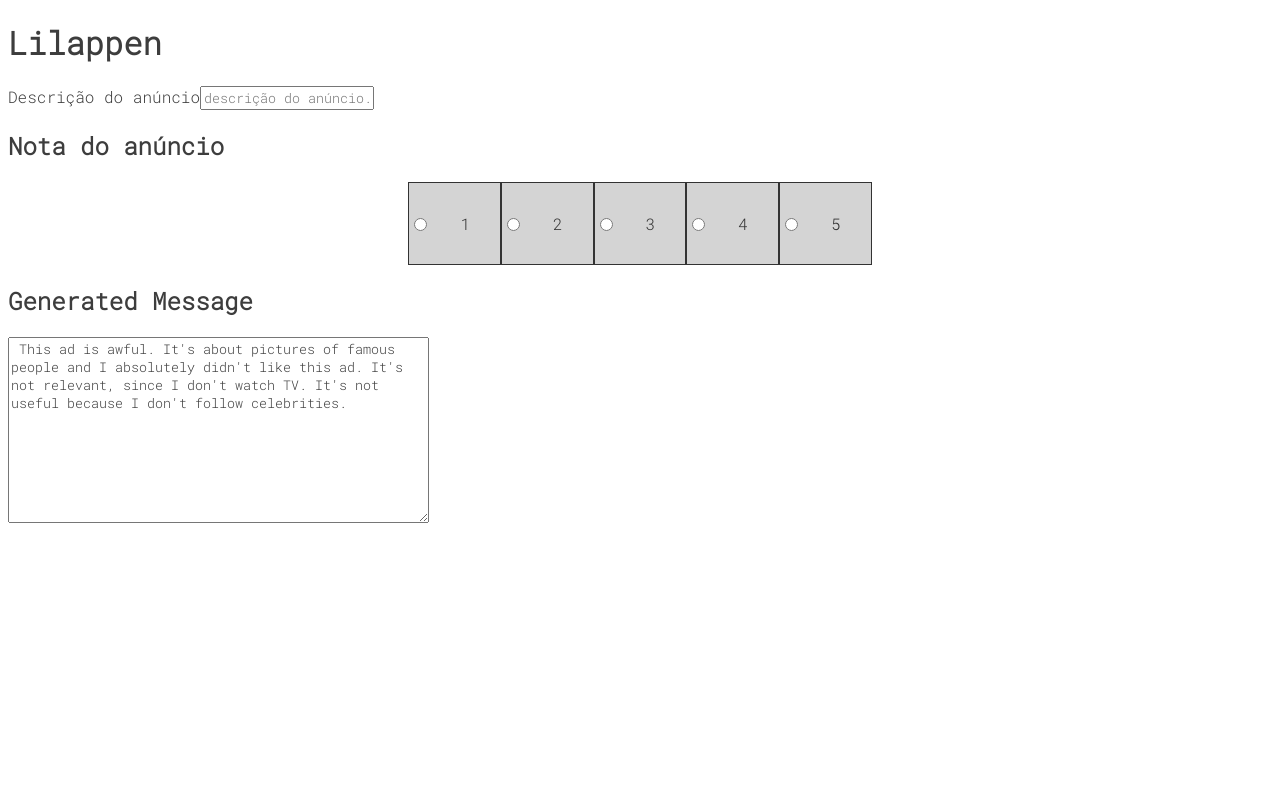
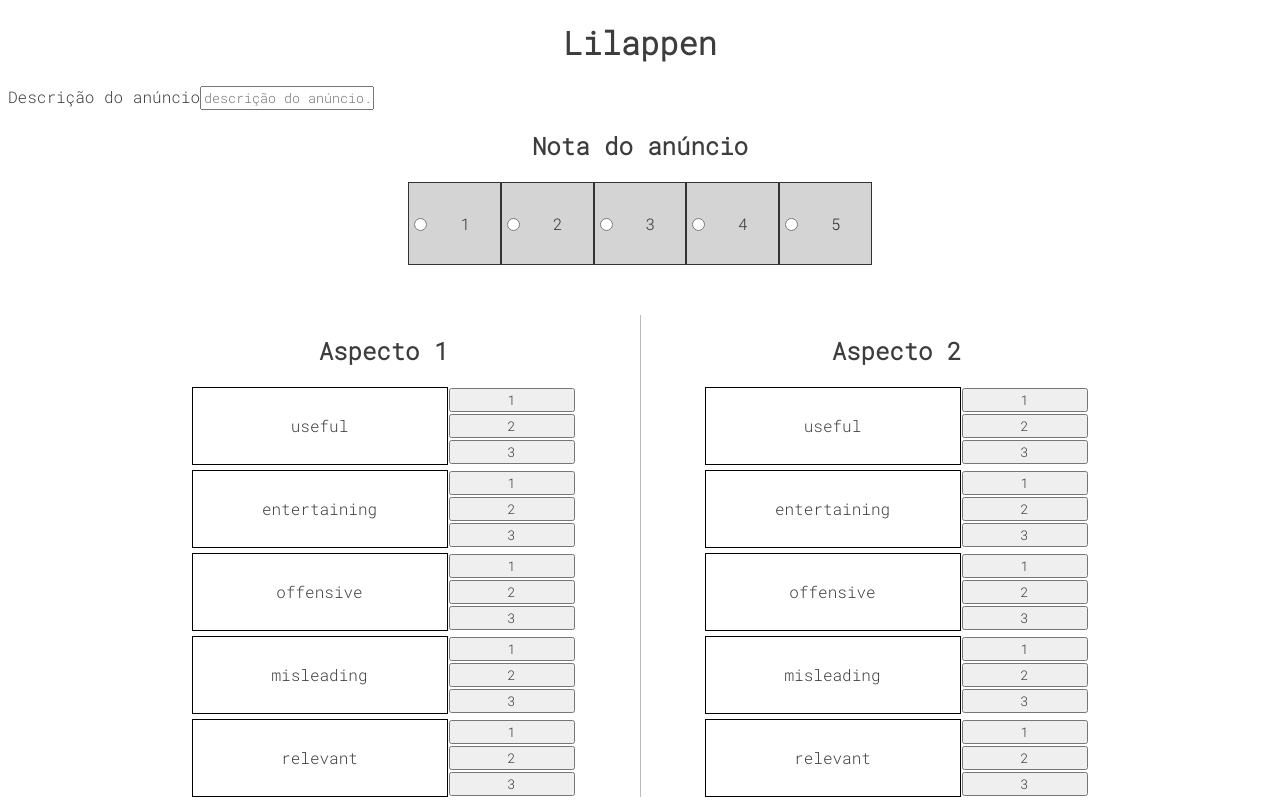
Before and after one commit to otrabalhador/ads-evaluator-assistant, a Vue app: page /#/ in a window 1280 px wide. Shown: the top 800 px of the page. Built offline with nearby package versions, Linux system fonts and the light colour scheme.

Commit message:
Add aspect rating values component

```diff
--- a/src/App.vue
+++ b/src/App.vue
@@ -19,4 +19,16 @@ export default {
     font-family: 'Roboto Mono', monospace;
     color: rgba(0, 0, 0, 0.76);
   }
+
+  h1, h2 {
+    display: flex;
+    justify-content: center;
+  }
+
+  .center {
+    display: flex;
+    justify-content: center;
+    align-items: center;
+  }
+
 </style>
--- /dev/null
+++ b/src/components/AspectRating.vue
@@ -0,0 +1,91 @@
+<template>
+  <div id="aspect-rating">
+  <h2>Aspecto {{humanReadableIndex}}</h2>
+    <div class="aspects">
+      <div class="aspect-group">
+
+        <template v-for="aspect in aspects">
+
+          <div class="single-aspect">
+            {{aspect}}
+          </div>
+          <div class="rate">
+            <button :class="{ active: buttonActive === aspect + '1' }" @click="setAspectRating(aspect, 1)">1</button>
+            <button :class="{ active: buttonActive === aspect + '2' }" @click="setAspectRating(aspect, 2)">2</button>
+            <button :class="{ active: buttonActive === aspect + '3' }" @click="setAspectRating(aspect, 3)">3</button>
+          </div>
+
+        </template>
+
+      </div>
+    </div>
+  </div>
+</template>
+
+<script>
+  import { mapGetters } from 'vuex'
+  export default {
+    name: 'aspect-rating',
+    props: ['index'],
+    data () {
+      return {
+        buttonActive: { },
+        humanReadableIndex: parseInt(this.index) + 1
+      }
+    },
+    computed: {
+      ...mapGetters(['aspects'])
+    },
+    methods: {
+      setAspectRating (tag, rate) {
+        this.$store.commit({
+          type: 'setAspectRating',
+          index: this.index,
+          tag: tag,
+          rate: rate
+        })
+        this.buttonActive = tag + rate
+        console.log(this.buttonActive)
+//        console.log(this.buttonActive[tag] ? buttonActive[tag][1] : 0)
+      }
+    }
+  }
+</script>
+
+<style scoped lang="scss">
+
+  div.aspects {
+    display: flex;
+    justify-content: center;
+
+    .aspect-group {
+      display: grid;
+      grid-template-columns: 20vw 10vw;
+      grid-row-gap: 5px;
+
+      div.single-aspect {
+        border: 1px solid black;
+        display: flex;
+        justify-content: center;
+        align-items: center;
+      }
+
+      div.rate {
+        display: flex;
+        flex-direction: column;
+
+        button {
+          margin: 1px;
+        }
+
+        .active {
+          background-color: white;
+        }
+
+      }
+
+    }
+
+  }
+
+</style>
--- a/src/components/CommentGenerator.vue
+++ b/src/components/CommentGenerator.vue
@@ -8,13 +8,25 @@
     </div>
 
     <overall-rating></overall-rating>
+
+    <div class="aspectRating">
+      <div>
+        <aspect-rating index="0"></aspect-rating>
+      </div>
+      <div>
+        <aspect-rating index="1"></aspect-rating>
+      </div>
+    </div>
+
     <generated-message></generated-message>
+
   </div>
 </template>
 
 <script>
   import GeneratedMessage from '@/components/GeneratedMessage'
   import OverallRating from '@/components/OverallRating'
+  import AspectRating from '@/components/AspectRating'
   export default {
     name: 'comment-generator',
     data () {
@@ -22,9 +34,30 @@
         aboutAd: ''
       }
     },
-    components: {GeneratedMessage, OverallRating}
+    methods: {
+      updateAboutAd () {
+        this.$store.commit('aboutAd', this.aboutAd)
+      }
+    },
+    components: {GeneratedMessage, OverallRating, AspectRating}
   }
 </script>
 
 <style scoped>
+
+  .aspectRating {
+    padding: 50px;
+    display: flex;
+    flex-direction: row;
+    justify-content: center;
+  }
+
+  .aspectRating > div {
+      width: 40vw;
+  }
+
+  .aspectRating > div:last-child {
+    border-left: 1px solid #bcbcbc;
+  }
+
 </style>
--- a/src/components/GeneratedMessage.vue
+++ b/src/components/GeneratedMessage.vue
@@ -1,9 +1,13 @@
 <template>
   <div id="generated-message">
-    <h2>Generated Message</h2>
-    <textarea cols="50" rows="10">
-      {{generatedComment}}
-    </textarea>
+    <h2>Mensagem gerada</h2>
+    <div class="center">
+
+      <textarea cols="50" rows="10">
+        {{generatedComment}}
+      </textarea>
+
+    </div>
   </div>
 </template>
 
@@ -12,4 +16,9 @@
   export default {
     computed: mapGetters(['generatedComment'])
   }
+
 </script>
+
+<style>
+
+</style>
--- a/src/components/OverallRating.vue
+++ b/src/components/OverallRating.vue
@@ -32,11 +32,6 @@
   export default {
     name: 'overall-rating',
     components: { GeneratedMessage },
-    methods: {
-      updateAboutAd () {
-        this.$store.commit('aboutAd', this.aboutAd)
-      }
-    },
     computed: {
       overallRating: {
         get () { return this.$store.overallRating },
--- a/src/store/getters.js
+++ b/src/store/getters.js
@@ -20,6 +20,13 @@ const extractFromAspectRatingIndex = (aspectRatingObj) => {
 
 export default {
   aboutAd: state => state.aboutAd,
+  aspects: state => state.aspects,
+  nthAspectSelectArray: (state) => {
+    return index => {
+      let aspect = state.aspectRating[index]
+      return [aspect.tag]
+    }
+  },
   firstAspect: (state) => {
     return extractFromAspectRatingIndex(state.aspectRating[0])
   },
--- a/src/store/mutations.js
+++ b/src/store/mutations.js
@@ -11,5 +11,12 @@ export default {
       tag: content.tag,
       why: content.tag
     }
+  },
+  setAspectRating: (state, payload) => {
+    let index = payload.index
+    let tag = payload.tag
+    let rate = payload.rate
+    state.aspectRating[index].tag = tag
+    state.aspectRating[index].rate = rate
   }
 }
--- a/src/store/state.js
+++ b/src/store/state.js
@@ -4,5 +4,6 @@ export default {
   aspectRating: [
     {'rate': 1, 'tag': 'relevant', 'why': 'I don\'t watch TV'},
     {'rate': 1, 'tag': 'useful', 'why': 'I don\'t follow celebrities'}
-  ]
+  ],
+  aspects: ['useful', 'entertaining', 'offensive', 'misleading', 'relevant']
 }
```
